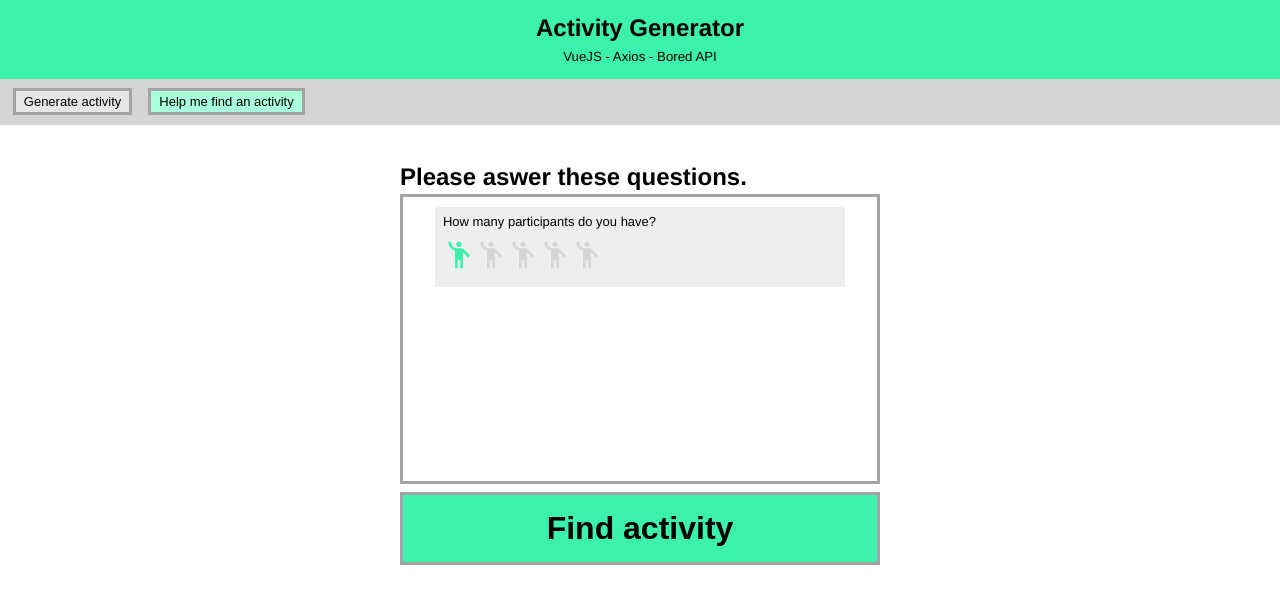
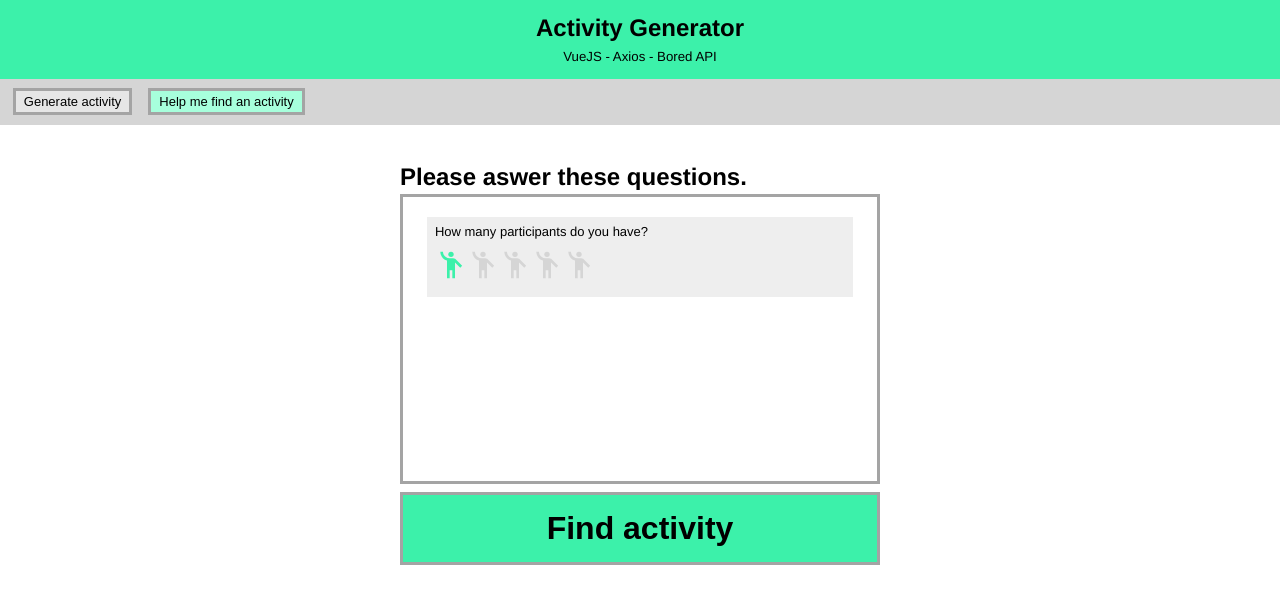
Before and after one commit to redfiretim/BoredAPI_VueJS_ActivityGenerator, a Vue app in the folder activity_generator_app/: page /#/activityfilter in a window 1280 px wide. Shown: the top 604 px of the page. Built offline with nearby package versions, Linux system fonts and the light colour scheme.

Commit message:
working on custom form emit

```diff
--- a/activity_generator_app/src/components/FilterFormComponent.vue
+++ b/activity_generator_app/src/components/FilterFormComponent.vue
@@ -1,21 +1,26 @@
 <template>
-  <div class="container-form">
+  <form class="container-form" id="filter-input-form" @submit.prevent="processForm">
     <div class="form-title">Please aswer these questions.</div>
+
     <div class="inside-form-container">
+
       <div class="participants-area">
         <div class="participants-label">How many participants do you have?</div>
         <ul class="participants-list">
           <li v-for="(person, index) in peopleIcons" :key="index" :class="index + 'icon'">
-            <input v-model="participantsValue" class="participants-input">
+            <input type="select" v-model="participantsValue" class="participants-input">
             <div class="participants-button" v-on:click="setParticipants(index)">
               <img :src="person" class="participants-img"/>
             </div>
           </li>
         </ul>
       </div>
+
     </div>
-    <button v-on:click="submitForm()">Find activity</button>
-  </div>
+
+    <button type="submit" class="submit-button">Find activity</button>
+
+  </form>
 </template>
 
 
@@ -35,9 +40,17 @@ export default {
     };
   },
   methods: {
-    setParticipants(index) {
+    setParticipants: function(index) {
       this.participantsValue = index + 1;
-    }
+    },
+    processForm: function() {
+      if((this.participantsValue > 5) || (this.participantsValue < 1)){
+        alert(`Please don't alter the input values!`); // this result should only be possible by manually altering values in browser
+      }
+      else{
+        this.$emit('processForm');
+      }
+    },
   },
   watch: {
     participantsValue: function(newVal){
@@ -47,7 +60,7 @@ export default {
       for (let j = (newVal); j < 5; j++) {
         this.peopleIcons[j] = this.grey;
       }
-
+      console.log(this.participantsValue + " <-- parti val");
     }
   }
 };
@@ -105,7 +118,7 @@ button:active {
   grid-column-end: 10;
   grid-row: 2;
   height: 5rem;
-  margin: -1rem;
+  margin: -0.2rem -1.5rem;
 }
 
 .participants-label {
```
